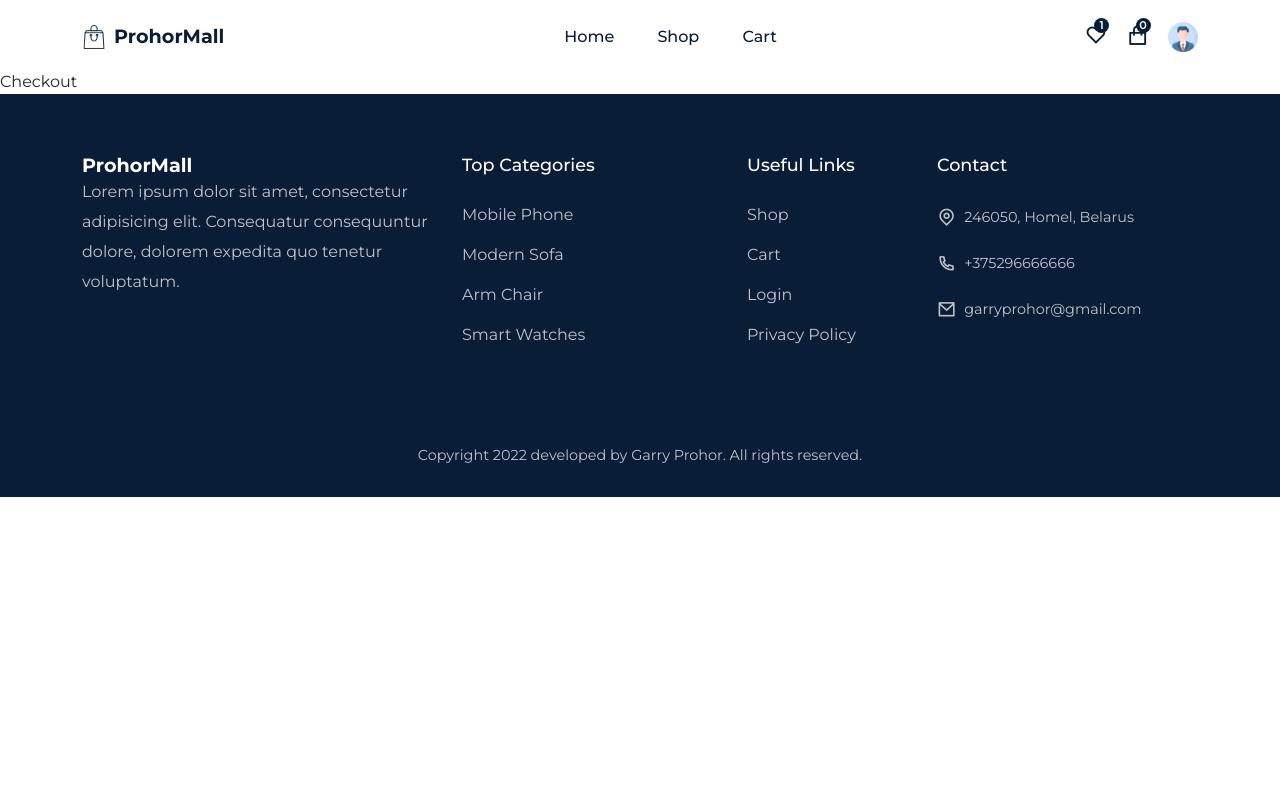
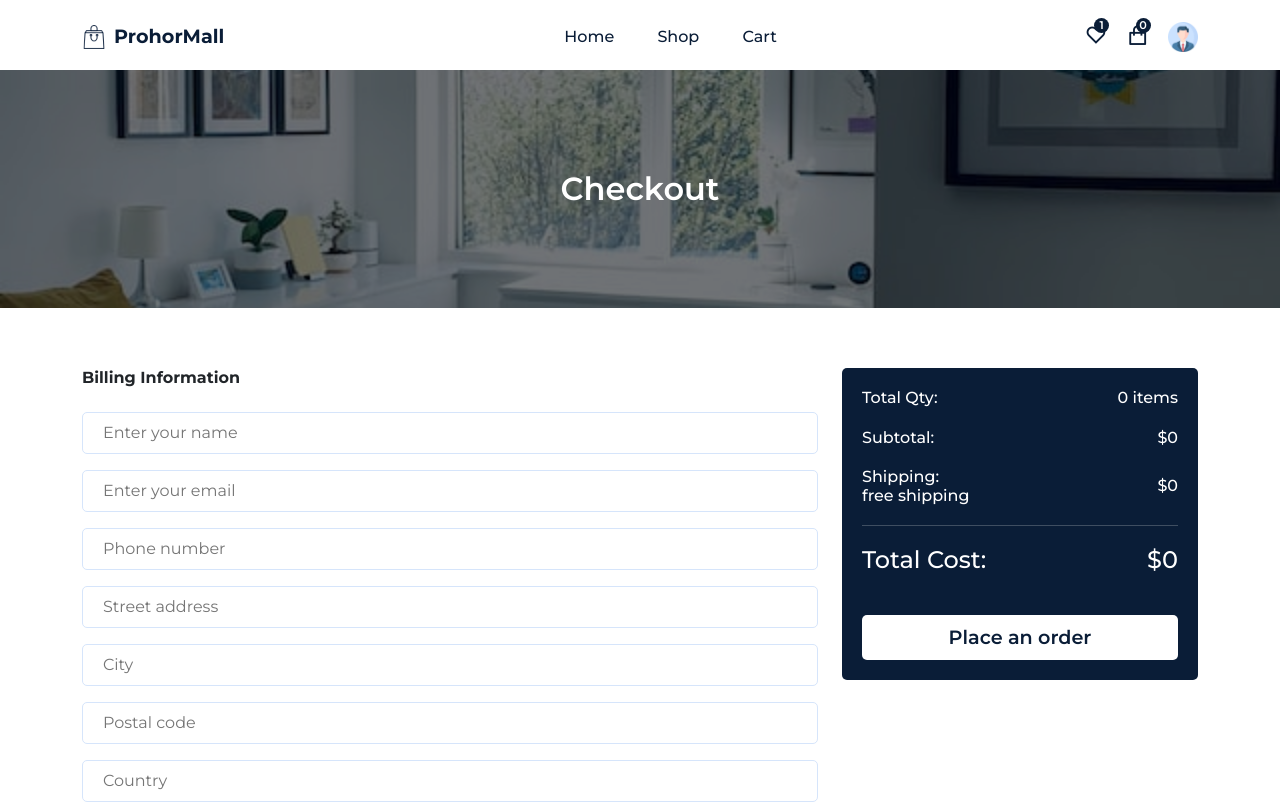
Before and after one commit to GarryProhor/mall-begin, a React (Create React App) app: page /checkout in a window 1280 px wide. Shown: the top 804 px of the page. Built offline with nearby package versions, Linux system fonts and the light colour scheme.

Commit message:
checkout page

```diff
--- a/src/pages/Checkout/Checkout.css
+++ b/src/pages/Checkout/Checkout.css
@@ -0,0 +1,27 @@
+.billing__form .form__group input{
+    border: 1px solid var(--card-bg-02);
+}
+.checkout__cart{
+    padding: 20px;
+    background: var(--primary-color);
+    color: #ffffff;
+    border-radius: 5px;
+}
+.checkout__cart h6, h4{
+    display: flex;
+    align-items: center;
+    justify-content: space-between;
+}
+.checkout__cart h6{
+    margin-bottom: 20px;
+}
+.checkout__cart h4{
+    border-top: 1px solid rgba(221,221,221,0.253);
+    padding-top: 20px;
+}
+.auth__btn {
+    color: var(--primary-color);
+    background: #ffffff;
+    font-size: 1.2rem;
+    font-weight: 600;
+}
--- a/src/pages/Checkout/index.jsx
+++ b/src/pages/Checkout/index.jsx
@@ -1,11 +1,62 @@
 import React from 'react';
 import './Checkout.css';
+import Helmet from "../../components/Helmet";
+import CommonSection from "../../components/UI/CommonSection";
+import {Col, Container, Form, FormGroup, Row} from "reactstrap";
+import {motion} from "framer-motion";
+import {useSelector} from "react-redux";
 
 const Checkout = () => {
+    const totalQty = useSelector(state=>state.cart.totalQuantity);
+    const totalAmount = useSelector(state=>state.cart.totalAmount);
     return (
-        <div>
-            Checkout
-        </div>
+        <Helmet title='Checkout'>
+            <CommonSection title='Checkout'/>
+
+            <section>
+                <Container>
+                    <Row>
+                        <Col lg='8'>
+                            <h6 className='mb-4 fw-bold'>Billing Information</h6>
+                            <Form className='billing__form'>
+                                <FormGroup className="form__group">
+                                    <input type='text' placeholder='Enter your name'/>
+                                </FormGroup>
+                                <FormGroup className="form__group">
+                                    <input type='email' placeholder='Enter your email'/>
+                                </FormGroup>
+                                <FormGroup className="form__group">
+                                    <input type='number' placeholder='Phone number'/>
+                                </FormGroup>
+                                <FormGroup className="form__group">
+                                    <input type='text' placeholder='Street address'/>
+                                </FormGroup>
+                                <FormGroup className="form__group">
+                                    <input type='text' placeholder='City'/>
+                                </FormGroup>
+                                <FormGroup className="form__group">
+                                    <input type='number' placeholder='Postal code'/>
+                                </FormGroup>
+                                <FormGroup className="form__group">
+                                    <input type='text' placeholder='Country'/>
+                                </FormGroup>
+                            </Form>
+                        </Col>
+                        <Col lg='4'>
+                            <div className="checkout__cart">
+                                <h6>Total Qty: <span>{totalQty} items</span></h6>
+                                <h6>Subtotal: <span>${totalAmount}</span></h6>
+                                <h6><span>Shipping: <br/> free shipping</span><span>$0</span></h6>
+
+                                <h4>Total Cost: <span>${totalAmount}</span></h4>
+                                <motion.button  className="buy__btn auth__btn w-100 ">Place an order</motion.button>
+                            </div>
+
+                        </Col>
+                    </Row>
+                </Container>
+            </section>
+        </Helmet>
     );
 };
 
```
